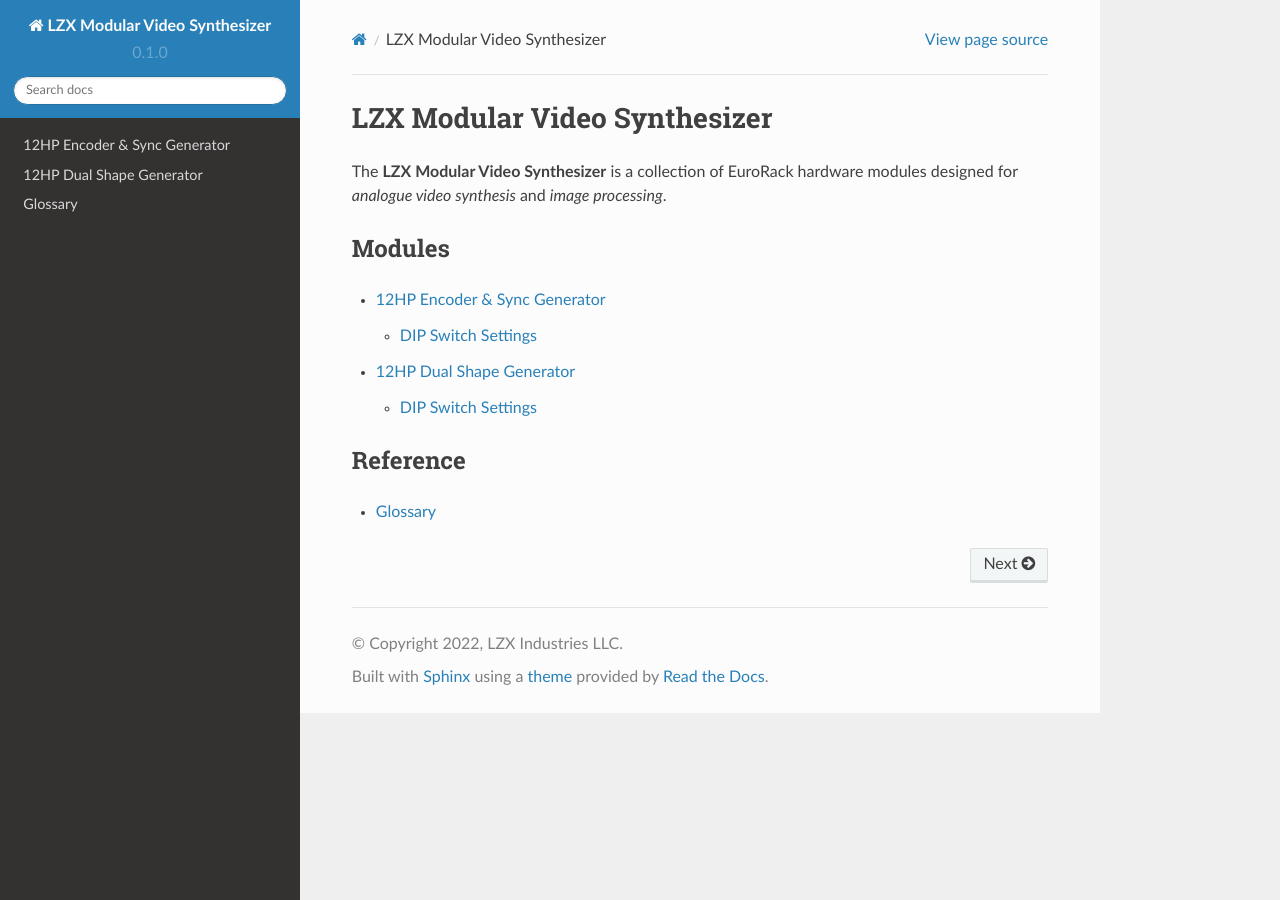
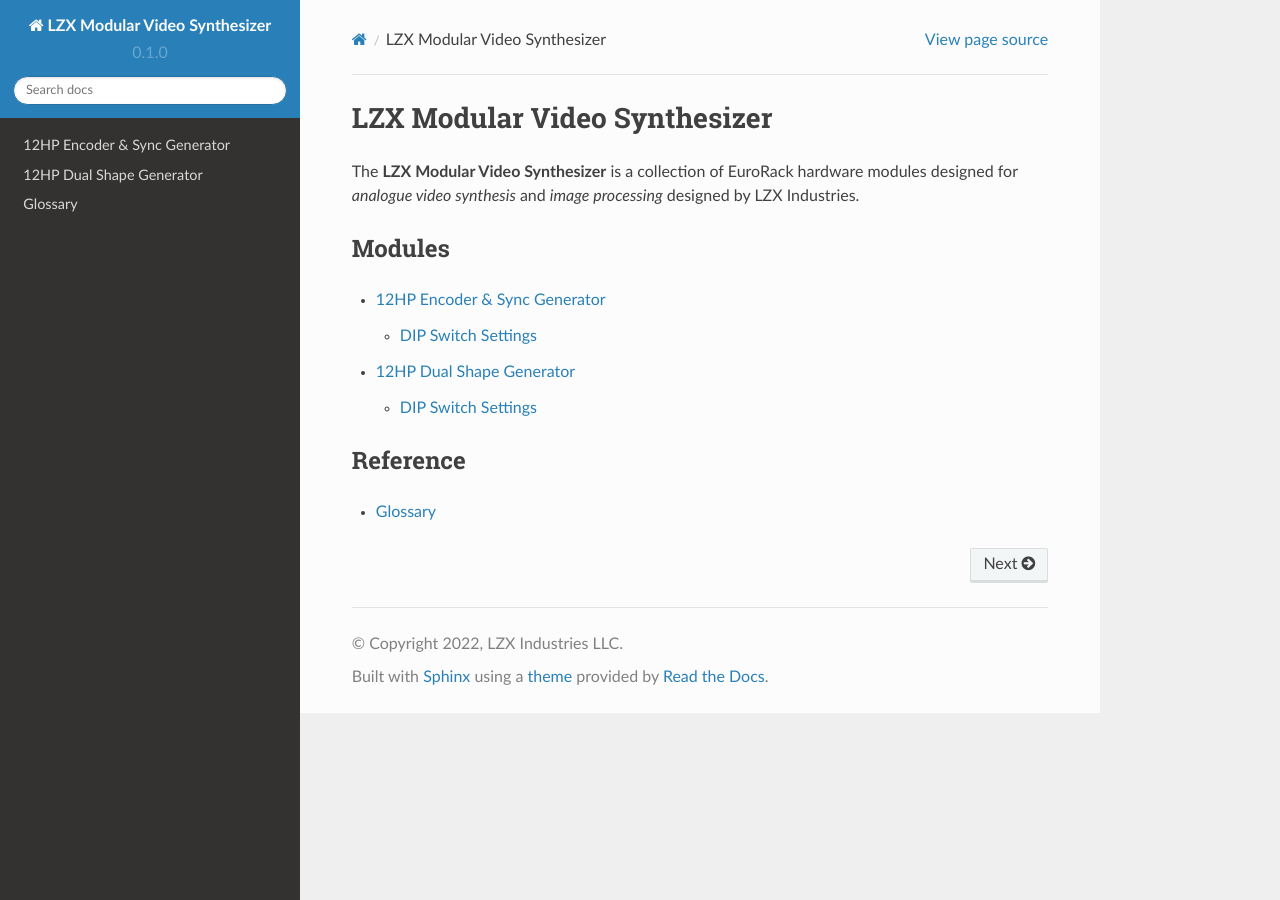
Before and after one commit to lzxindustries/lzxmodular, a Sphinx documentation site: the page built from docs/source/index.rst, in a window 1280 px wide. Built offline with Sphinx 7.4.7 and the Read the Docs theme 2.0.0, drawn with Linux system fonts in a browser that asks for light colours.

Commit message:
Update index.rst

```diff
--- a/docs/source/index.rst
+++ b/docs/source/index.rst
@@ -1,7 +1,7 @@
 LZX Modular Video Synthesizer
 ===================================
 
-The **LZX Modular Video Synthesizer** is a collection of EuroRack hardware modules designed for *analogue video synthesis* and *image processing*.
+The **LZX Modular Video Synthesizer** is a collection of EuroRack hardware modules designed for *analogue video synthesis* and *image processing* designed by LZX Industries.
 
 Modules
 -----------
```
